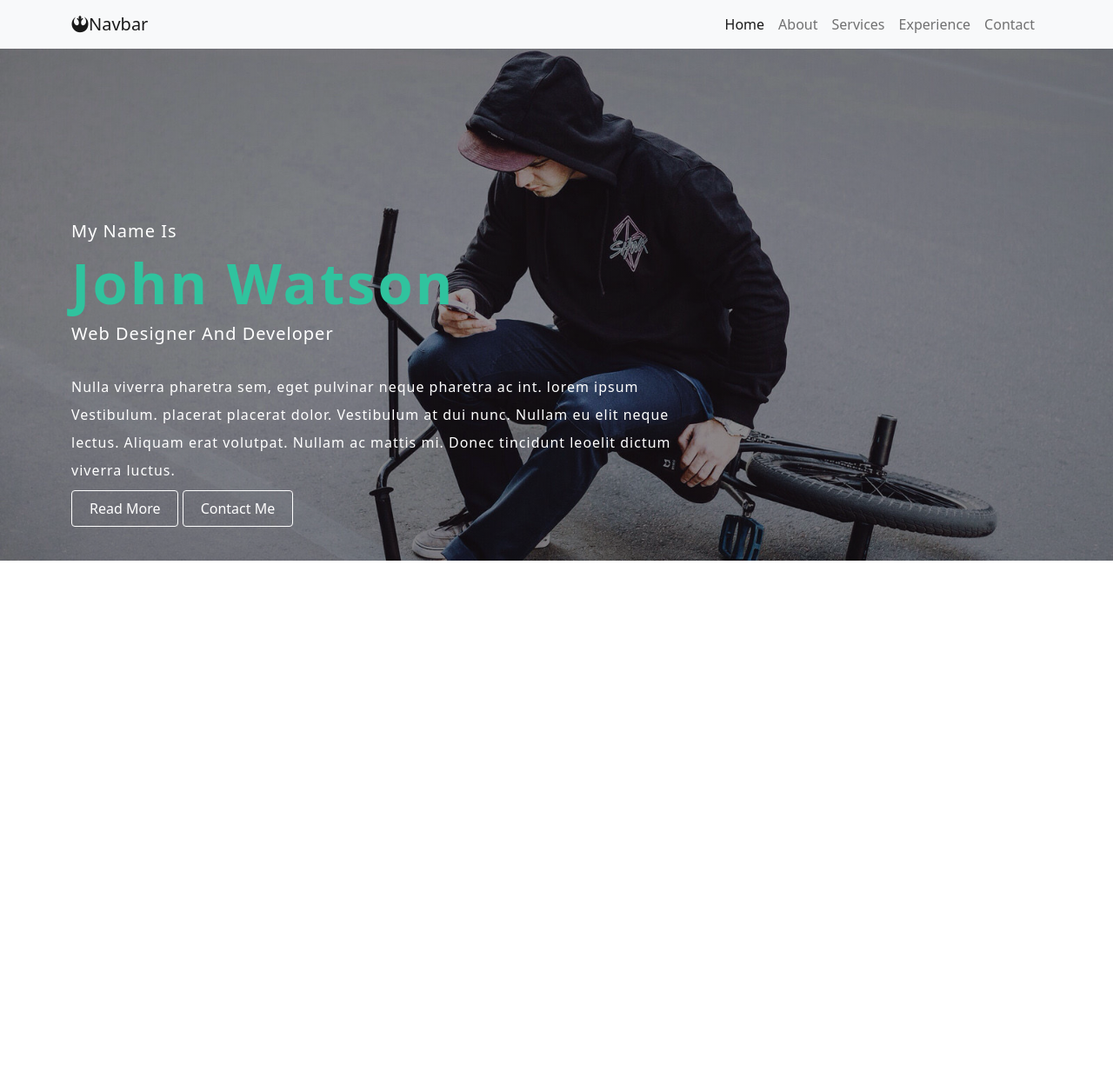
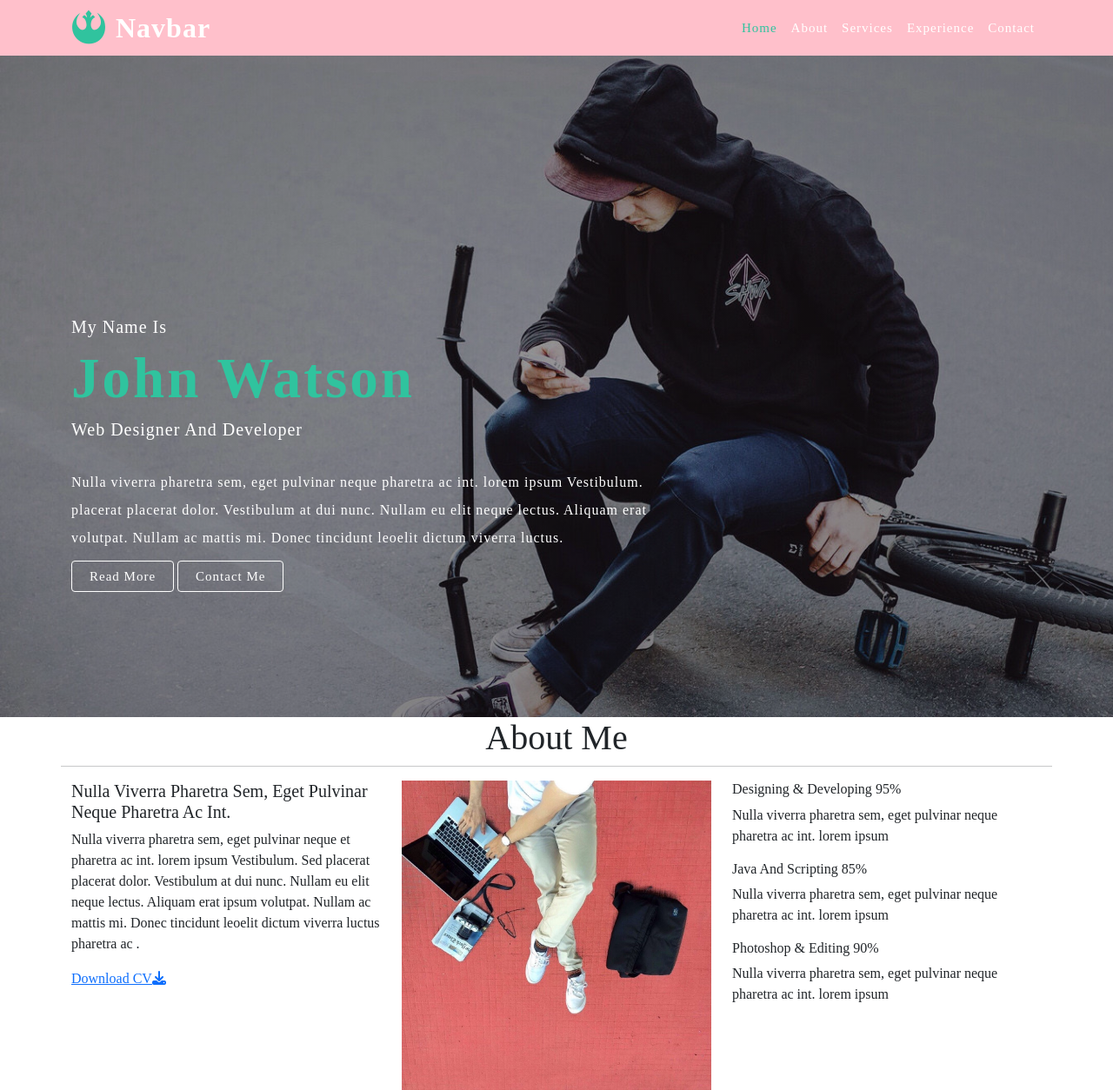
Before and after one commit to Mosharrof8642/Activity-Personal-Portfolio, a plain HTML site: page index.html in a window 1280 px wide. Shown: the whole page at 87% size. Before the commit the page ends 800 px from the top, so only its background shows below. Drawn offline with nearby package versions, Linux system fonts and the light colour scheme.

Commit message:
first file updated

```diff
--- a/css/style.css
+++ b/css/style.css
@@ -1,10 +1,52 @@
+@font-face{
+	src: url(../fonts/Segoe UI.ttf);
+	font-family: Segoe;
+}
+body{
+	font-family: Segoe;
+}
+/*nav start*/
+.fa-brands.fa-rebel.fa-lg {
+	color: #30C39E;
+  	margin-right: 10px;
+}
+.navbar .navbar-brand{
+	font-size: 32px;
+	line-height: 38.4px;
+	letter-spacing: 1px;
+	font-weight: 600;
+	color: #FFFFFF !important;
+}
+.navbar .navbar-brand:hover{
+	color: #ffffff !important;
+}
+nav{
+	background: pink;
+}
+.navbar .active{
+	color: #30C39E !important;
+}
+.navbar-light .navbar-nav .nav-link {
+  color: #ffffff;
+  font-size: 15px;
+  line-height: 22.5px;
+  letter-spacing: 1px;
+  transition: .9s;
+}
+.navbar-light .navbar-nav .nav-link:hover{
+	color: #30C39E;
+}
+/*nav end*/
 /*header start*/
 .header{
 	background: radial-gradient(rgba(0, 0, 0, 0.4), rgba(0, 0, 0, 0.5)), url(../img/banner.jpg);
 	background-size: cover;
+	padding-top: 150px;
+	padding-bottom: 150px;
 }
 .header h5{
 	font-size: 20px;
+	font-weight: 500;
 	line-height: 24px;
 	letter-spacing: 1px;
 	padding-top: 150px;
@@ -29,6 +71,7 @@
 	font-size: 16px;
 	line-height: 32px;
 	letter-spacing: 1px;
+	font-weight: 400;
 }
 .header a{
 	text-decoration: none;
@@ -36,5 +79,17 @@
 	padding: 9px 20px;
 	border: 1px solid #fff;
 	border-radius: 4px;
+	font-size: 15px;
+	line-height: 22.5px;
+	letter-spacing: 1px;
+	transition: .9s;
+}
+.header a:hover{
+	background: #30C39E;
+	border: 1px solid #30C39E;
+	border-radius: 4px;
 }
 /*header end*/
+/*about me start*/
+
+/*about me end*/
--- a/index.html
+++ b/index.html
@@ -14,9 +14,9 @@
   </head>
   <body>
     <!-- nav start -->
-    <nav class="navbar navbar-expand-lg navbar-light bg-light">
+    <nav class="navbar navbar-expand-lg navbar-light">
       <div class="container">
-        <a class="navbar-brand" href="#"><span class="fa-brands fa-rebel" aria-hidden="true"></span>Navbar</a>
+        <a class="navbar-brand" href="#"><span class="fa-brands fa-rebel fa-lg" aria-hidden="true"></span>Navbar</a>
         <button class="navbar-toggler" type="button" data-bs-toggle="collapse" data-bs-target="#navbarSupportedContent" aria-controls="navbarSupportedContent" aria-expanded="false" aria-label="Toggle navigation">
           <span class="navbar-toggler-icon"></span>
         </button>
@@ -44,7 +44,7 @@
     <!-- nav end -->
 
     <!-- header start -->
-    <section class="header py-5 container-fluid">
+    <section class="header container-fluid">
       <div class="container">
         <div class="row col-8">
           <h5>My Name Is</h5>
@@ -57,6 +57,33 @@
       </div>
     </section>
     <!-- header end -->
+
+    <!-- about me start -->
+    <section class="container-fluid">
+      <div class="container about-me text-center">
+        <div class="row">
+          <h1>About Me</h1>
+          <hr>
+          <div class="about-left col-md-4 text-start">
+            <h5>Nulla Viverra Pharetra Sem, Eget Pulvinar Neque Pharetra Ac Int.</h5>
+            <p>Nulla viverra pharetra sem, eget pulvinar neque et pharetra ac int. lorem ipsum Vestibulum. Sed placerat placerat dolor. Vestibulum at dui nunc. Nullam eu elit neque lectus. Aliquam erat ipsum volutpat. Nullam ac mattis mi. Donec tincidunt leoelit dictum viverra luctus pharetra ac .</p>
+            <a href="">Download CV<i class="fa-solid fa-download"></i></a>
+          </div>
+          <div class="about-image col-md-4">
+            <img src="img/about.jpg" class="img-fluid" alt="About me">
+          </div>
+          <div class="about-right col-md-4 text-start">
+            <h6>Designing & Developing <span>95%</span></h6>
+            <p>Nulla viverra pharetra sem, eget pulvinar neque pharetra ac int. lorem ipsum</p>
+            <h6>Java And Scripting <span>85%</span></h6>
+            <p>Nulla viverra pharetra sem, eget pulvinar neque pharetra ac int. lorem ipsum</p>
+            <h6>Photoshop & Editing <span>90%</span></h6>
+            <p>Nulla viverra pharetra sem, eget pulvinar neque pharetra ac int. lorem ipsum</p>
+          </div>
+        </div>
+      </div>
+    </section>
+    <!-- about me end -->
     <!-- Optional JavaScript; choose one of the two! -->
     <script src="https://cdnjs.cloudflare.com/ajax/libs/jquery/3.6.0/jquery.min.js"></script>
 
```
Also changed, not shown: fonts/Segoe UI Bold.ttf (added), fonts/Segoe UI.ttf (added), fonts/segoe-ui-4-cufonfonts/Segoe UI Bold Italic.ttf (added), fonts/segoe-ui-4-cufonfonts/Segoe UI Bold.ttf (added), fonts/segoe-ui-4-cufonfonts/Segoe UI Italic.ttf (added), fonts/segoe-ui-4-cufonfonts/Segoe UI.ttf (added).
